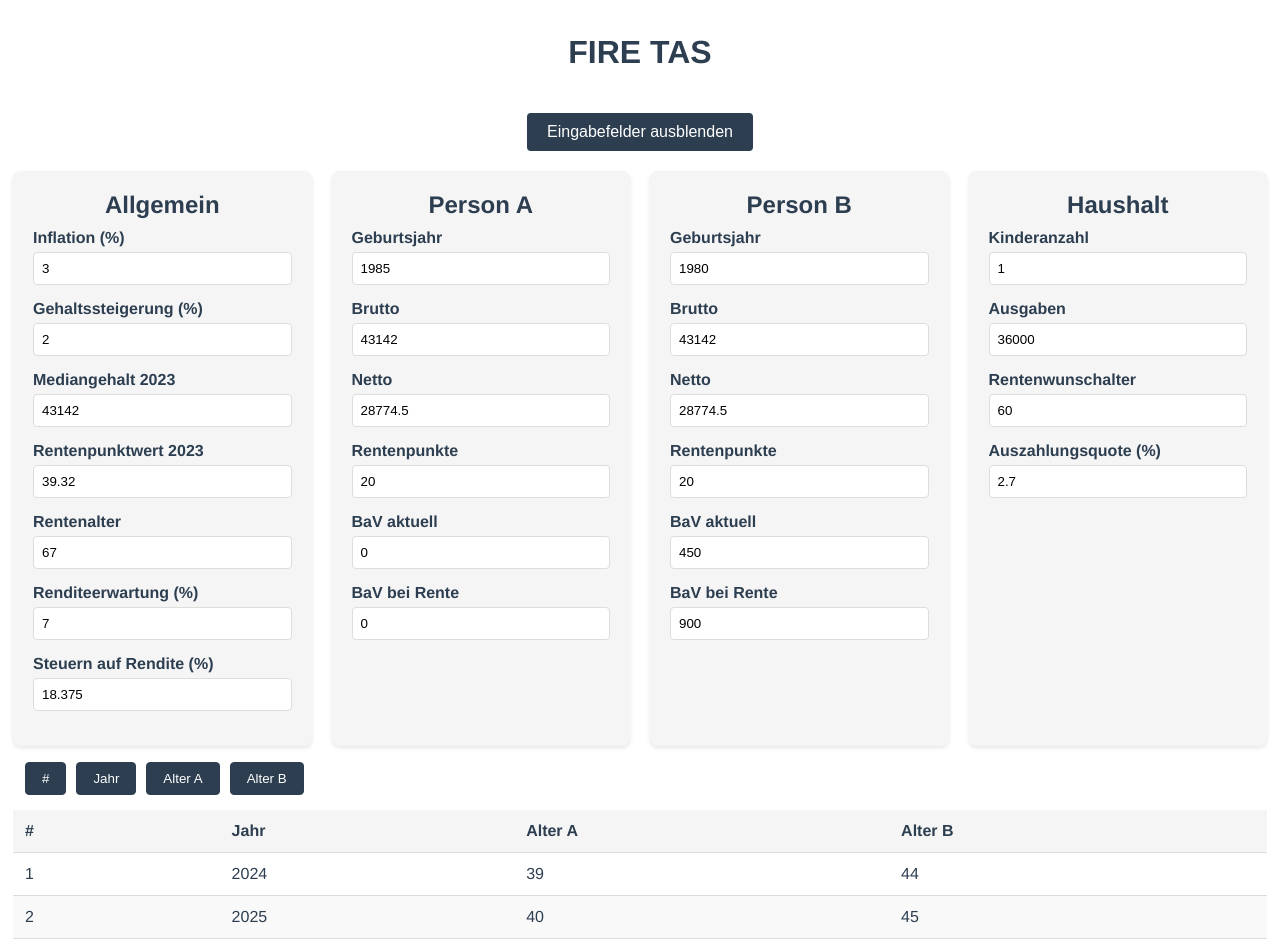
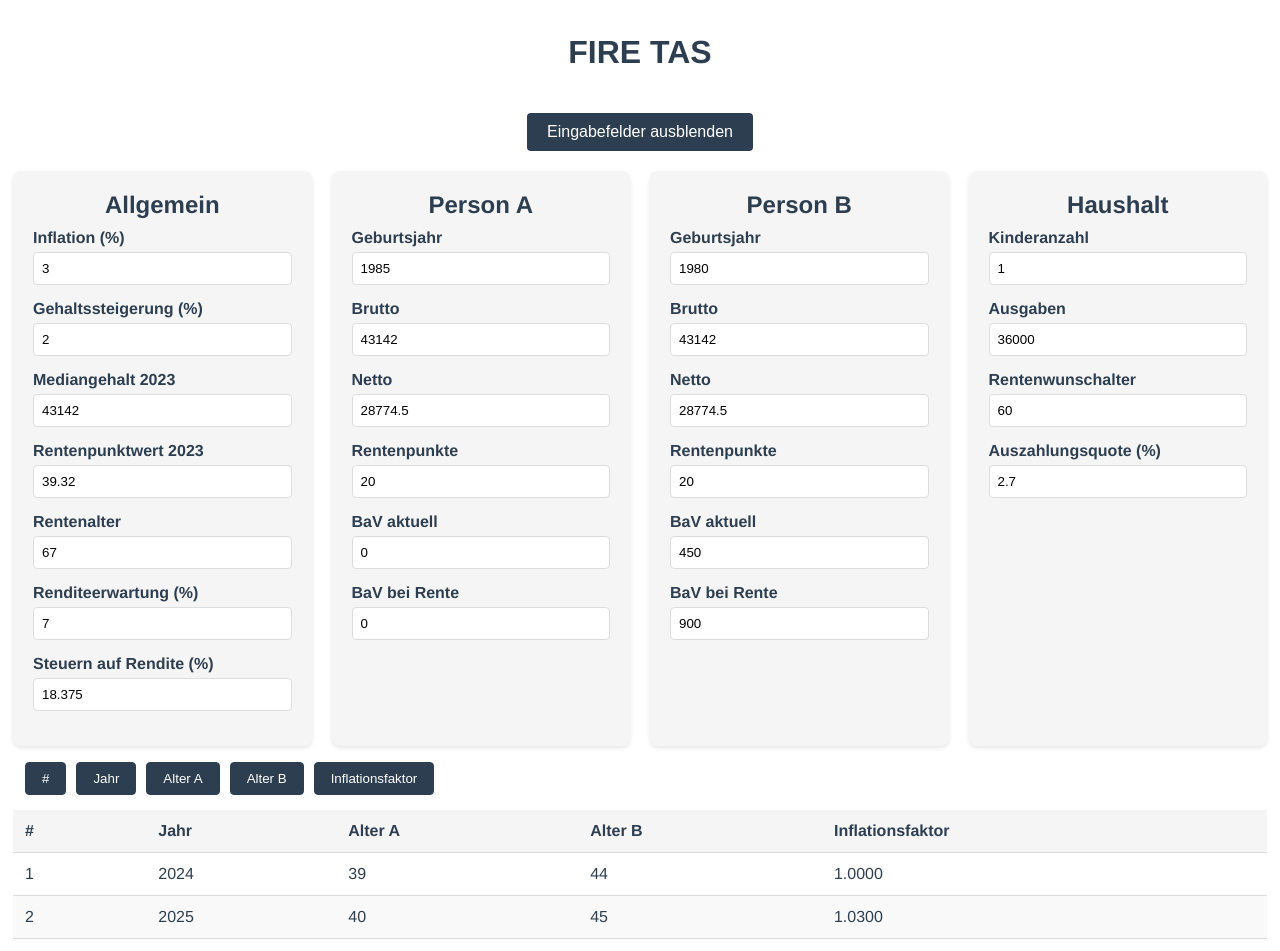
Before and after one commit to damoon/fire-tas, a Vue app: page /#/ in a window 1280 px wide. Shown: the top 951 px of the page. Built offline with nearby package versions, Linux system fonts and the light colour scheme.

Commit message:
added inflation factor

```diff
--- a/src/components/DataTable.vue
+++ b/src/components/DataTable.vue
@@ -26,6 +26,9 @@
           <td v-show="columns.year.visible">{{ row.year }}</td>
           <td v-show="columns.ageA.visible">{{ row.ageA }}</td>
           <td v-show="columns.ageB.visible">{{ row.ageB }}</td>
+          <td v-show="columns.inflationFactor.visible">
+            {{ row.inflationFactor.toFixed(4) }}
+          </td>
         </tr>
       </tbody>
     </table>
@@ -53,6 +56,7 @@ export default defineComponent({
         year: { visible: true, label: "Jahr" },
         ageA: { visible: true, label: "Alter A" },
         ageB: { visible: true, label: "Alter B" },
+        inflationFactor: { visible: true, label: "Inflationsfaktor" },
       } as Columns,
     };
   },
@@ -78,11 +82,16 @@ export default defineComponent({
       let index = 1;
 
       for (let year = currentYear; year <= maxYear; year++) {
+        const yearsSinceStart = year - currentYear;
         data.push({
           index,
           year,
           ageA: year - birthYearA,
           ageB: year - birthYearB,
+          inflationFactor: Math.pow(
+            1 + this.formData.general.inflation / 100,
+            yearsSinceStart,
+          ),
         });
         index++;
       }
--- a/src/types/index.ts
+++ b/src/types/index.ts
@@ -45,4 +45,5 @@ export interface YearlyDataRow {
   year: number;
   ageA: number;
   ageB: number;
+  inflationFactor: number;
 }
```
